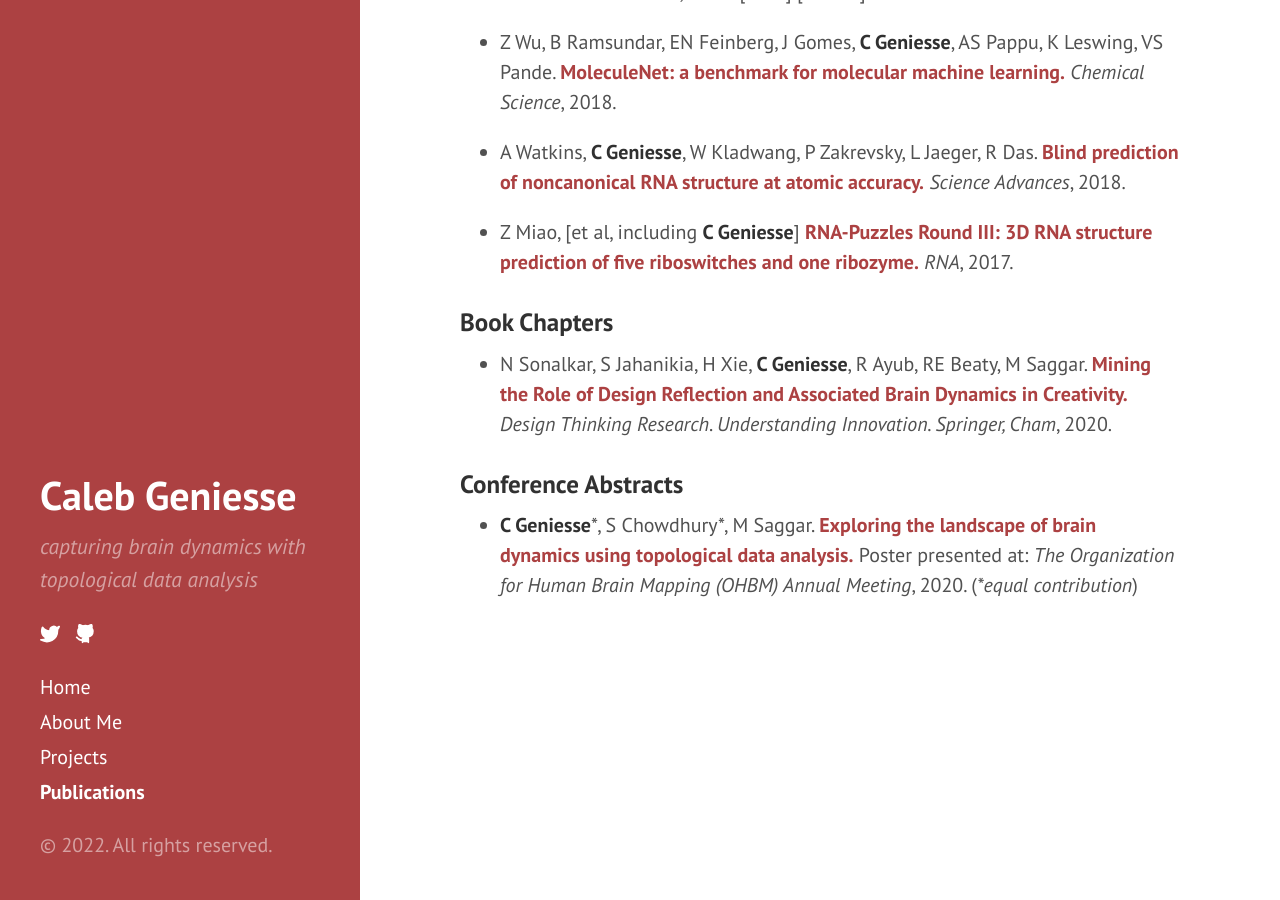
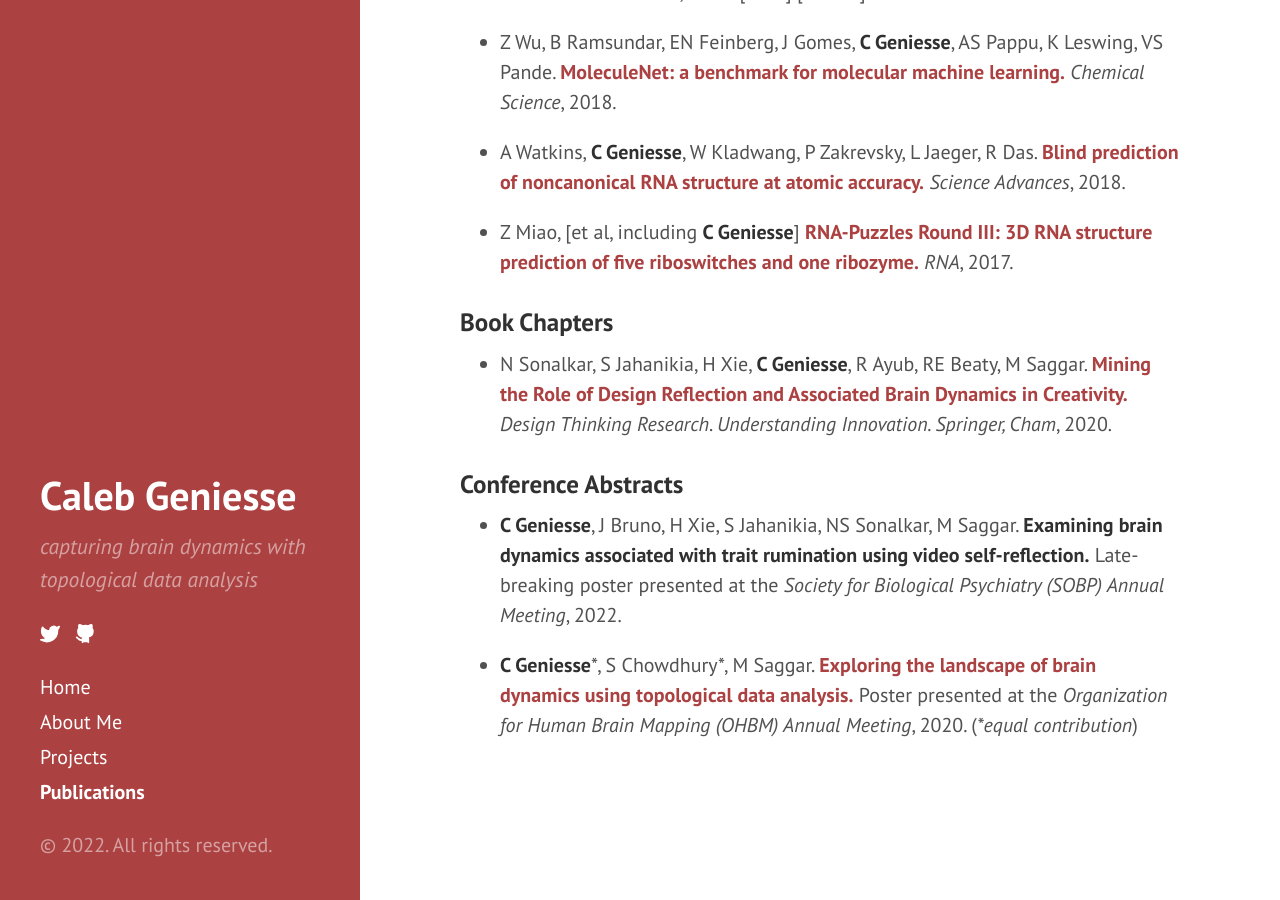
Before and after one commit to calebgeniesse/calebgeniesse.github.io, a Jekyll site: the page built from publications.md, in a window 1280 px wide and 900 px high, scrolled down 814 px. Built offline with Jekyll 4.4.1, drawn with Linux system fonts in a browser that asks for light colours.

Commit message:
add SOPB poster presentation

```diff
--- a/publications.md
+++ b/publications.md
@@ -38,4 +38,6 @@
 
 ### Conference Abstracts
 
-- **C Geniesse**\*, S Chowdhury\*, M Saggar. **[Exploring the landscape of brain dynamics using topological data analysis.](https://github.com/calebgeniesse/calebgeniesse.github.io/blob/master/public/posters/Geniesse-Chowdhury-2020-OHBM.pdf)** Poster presented at: *The Organization for Human Brain Mapping (OHBM) Annual Meeting*, 2020. (*\*equal contribution*)
+- **C Geniesse**, J Bruno, H Xie, S Jahanikia, NS Sonalkar, M Saggar. **Examining brain dynamics associated with trait rumination using video self-reflection.** Late-breaking poster presented at the *Society for Biological Psychiatry (SOBP) Annual Meeting*, 2022.
+
+- **C Geniesse**\*, S Chowdhury\*, M Saggar. **[Exploring the landscape of brain dynamics using topological data analysis.](https://github.com/calebgeniesse/calebgeniesse.github.io/blob/master/public/posters/Geniesse-Chowdhury-2020-OHBM.pdf)** Poster presented at the *Organization for Human Brain Mapping (OHBM) Annual Meeting*, 2020. (*\*equal contribution*)
```
